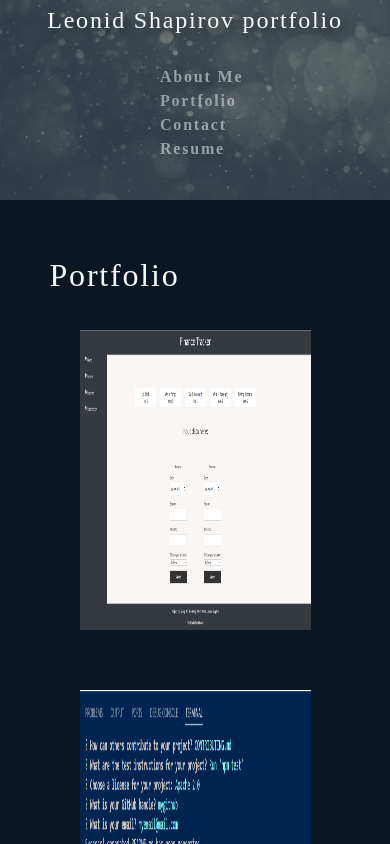
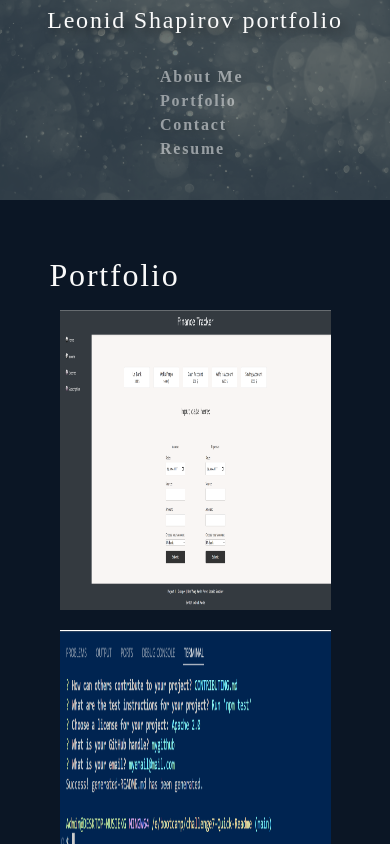
Before and after one commit to Leo-webdev7/My_Portfolio, a React (Vite) app: page /My_Portfolio/portfolio in a window 390 px wide. Shown: the top 844 px of the page. Built offline with nearby package versions, Linux system fonts and the light colour scheme; a web font is replaced by a local one.

Commit message:
project div-margin reduced for low resolution screens

```diff
--- a/src/index.css
+++ b/src/index.css
@@ -490,4 +490,7 @@ textarea {
   p {
     font-size: 0.4rem;
   }
+  .project {
+    margin: 10px;
+  }
 }
```
